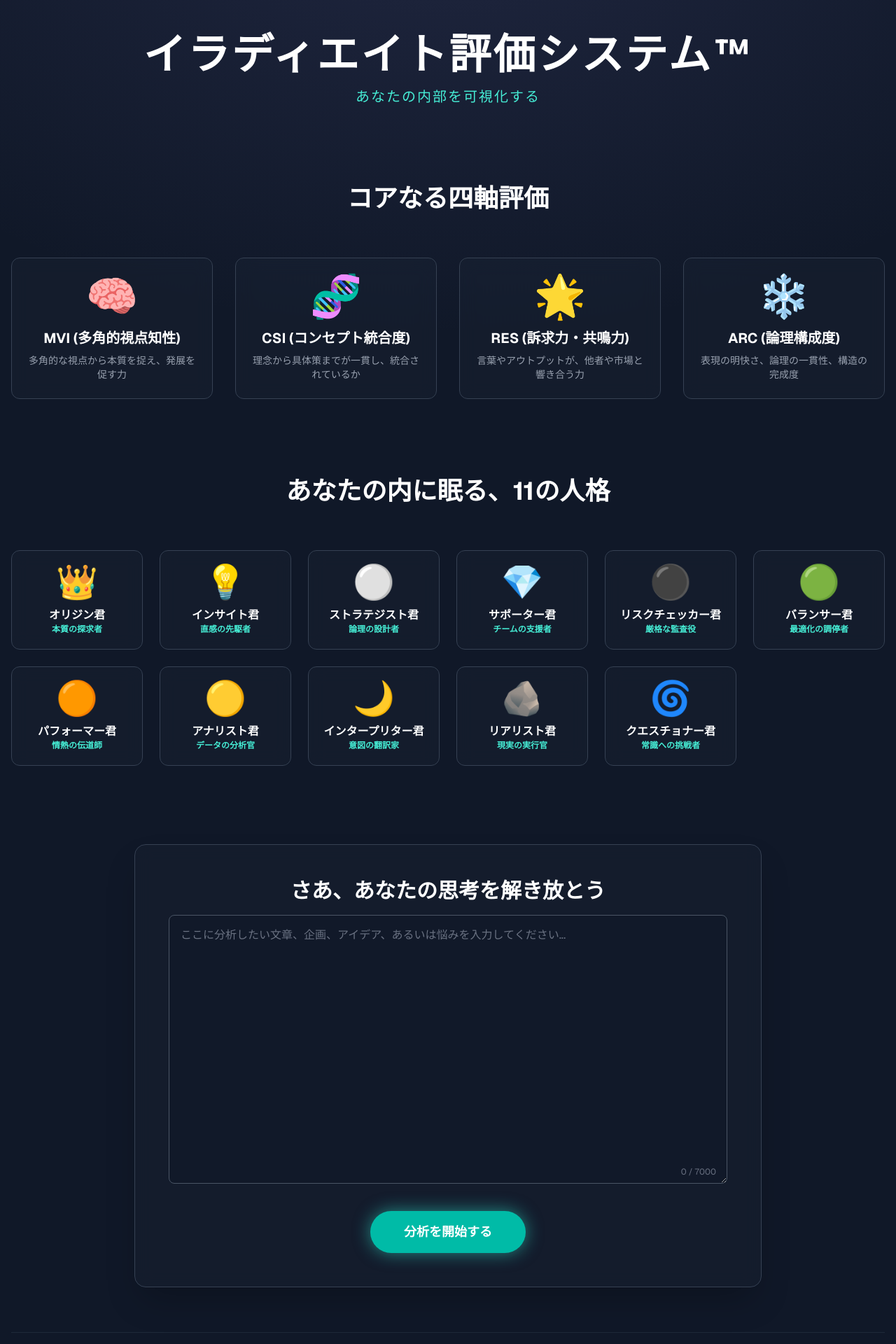
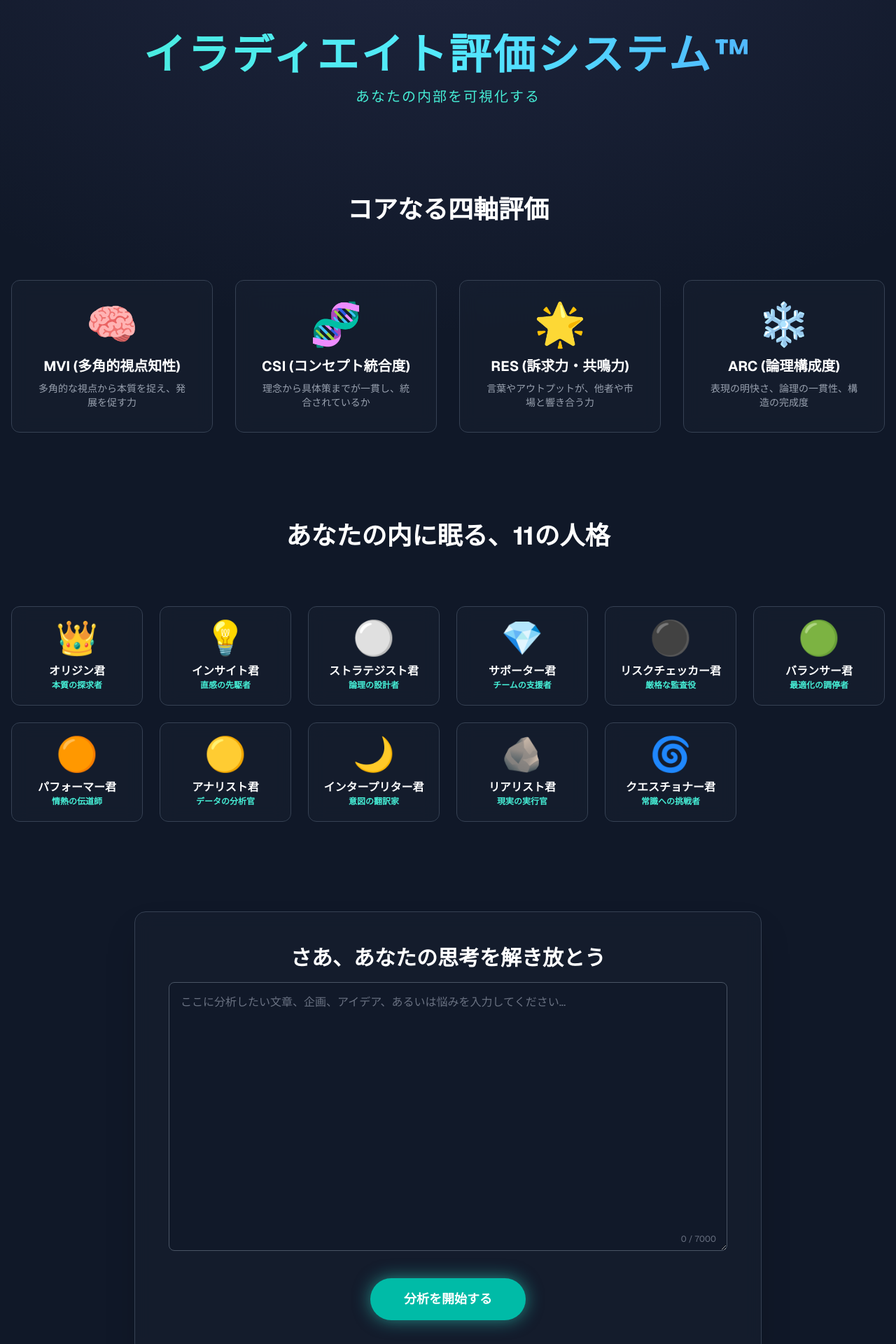
Before and after one commit to POCKY2626/irradiate-app, a Next.js app: page / in a window 1280 px wide. Shown: the top 1920 px of the page at 70% size. Built offline with nearby package versions, Linux system fonts and the light colour scheme.

Commit message:
feat: Increase textarea size and add character counter

```diff
--- a/app/page.tsx
+++ b/app/page.tsx
@@ -120,8 +120,8 @@ function MainContent() {
     <div className="min-h-screen bg-gray-900 text-gray-200 font-sans">
       <div className="absolute top-0 left-0 w-full h-full bg-[radial-gradient(ellipse_80%_80%_at_50%_-20%,rgba(120,119,198,0.3),rgba(255,255,255,0))] opacity-50"></div>
       <div className="relative container mx-auto px-4 py-12 z-10">
-        <header className="w-full text-center mb-20 animate-fade-in">
-          <h1 className="text-5xl md:text-6xl font-bold text-white tracking-wider">イラディエイト評価システム™</h1>
+        <header className="w-full text-center mb-32 animate-fade-in">
+          <h1 className="text-5xl md:text-6xl font-bold bg-gradient-to-r from-teal-300 via-cyan-300 to-blue-400 bg-clip-text text-transparent tracking-wider">イラディエイト評価システム™</h1>
           <p className="text-teal-300 text-xl mt-4 tracking-widest">あなたの内部を可視化する</p>
         </header>
 
@@ -130,11 +130,11 @@ function MainContent() {
         {!result ? (
           <>
             {/* 結果がない時に表示されるセクション */}
-            <section className="my-28 animate-fade-in-slow">
-              <h2 className="text-4xl font-bold text-center mb-16 text-white">コアなる四軸評価</h2>
+            <section className="my-32 animate-fade-in-slow">
+              <h2 className="text-4xl font-bold text-center mb-20 text-white">コアなる四軸評価</h2>
               <div className="grid grid-cols-1 md:grid-cols-2 lg:grid-cols-4 gap-8">
                 {axesData.map(axis => (
-                  <div key={axis.name} className="bg-gray-800/30 backdrop-blur-md border border-gray-700 p-6 rounded-xl text-center hover:border-teal-400 transition-all duration-300">
+                  <div key={axis.name} className="bg-gray-800/30 backdrop-blur-md border border-gray-700 p-8 rounded-xl text-center hover:border-teal-400 hover:bg-gray-800/50 hover:shadow-lg hover:scale-105 transition-all duration-300 cursor-pointer">
                     <span className="text-6xl">{axis.icon}</span>
                     <h3 className="text-xl font-bold mt-4 text-white">{axis.name}</h3>
                     <p className="text-sm text-gray-400 mt-2">{axis.description}</p>
@@ -142,11 +142,11 @@ function MainContent() {
                 ))}
               </div>
             </section>
-            <section className="my-28 animate-fade-in-slow">
-              <h2 className="text-4xl font-bold text-center mb-16 text-white">あなたの内に眠る、11の人格</h2>
+            <section className="my-32 animate-fade-in-slow">
+              <h2 className="text-4xl font-bold text-center mb-20 text-white">あなたの内に眠る、11の人格</h2>
               <div className="grid grid-cols-2 md:grid-cols-4 lg:grid-cols-6 gap-6">
                 {councilMembers.map(member => (
-                  <div key={member.name} className="bg-gray-800/30 backdrop-blur-md border border-gray-700 p-5 rounded-xl text-center flex flex-col items-center justify-center hover:bg-gray-700/50 transition duration-300">
+                  <div key={member.name} className="bg-gray-800/30 backdrop-blur-md border border-gray-700 p-5 rounded-xl text-center flex flex-col items-center justify-center hover:bg-gray-700/50 hover:border-teal-400 hover:shadow-lg hover:scale-105 transition-all duration-300 cursor-pointer">
                     <span className="text-5xl">{member.icon}</span>
                     <h3 className="text-md font-bold mt-3 text-white">{member.name}</h3>
                     <p className="text-xs text-teal-300 font-semibold">{member.title}</p>
@@ -154,7 +154,7 @@ function MainContent() {
                 ))}
               </div>
             </section>
-            <main id="analysis-form" className="w-full max-w-4xl mx-auto flex-grow flex flex-col items-center justify-center bg-gray-800/30 backdrop-blur-md border border-gray-700 p-8 md:p-12 rounded-2xl shadow-2xl animate-fade-in-slow">
+            <main id="analysis-form" className="w-full max-w-4xl mx-auto mb-32 flex-grow flex flex-col items-center justify-center bg-gray-800/30 backdrop-blur-md border border-gray-700 p-8 md:p-12 rounded-2xl shadow-2xl hover:shadow-[0_0_40px_rgba(45,212,191,0.3)] transition-all duration-300 animate-fade-in-slow">
               <div className="w-full text-center">
                 <h2 className="text-3xl font-bold mb-4 text-white">さあ、あなたの思考を解き放とう</h2>
                 <div className="relative w-full">
@@ -226,7 +226,7 @@ function MainContent() {
                       <p className="mt-4 text-base text-gray-100 leading-relaxed">
                         {comments?.evaluationComment || "（評価コメントなし）"}
                       </p>
-                      <p className="mt-4 text-base text-blue-400 italic leading-relaxed">
+                      <p className="mt-4 text-base text-yellow-300 italic leading-relaxed">
                         <span className="font-semibold">🌱 改善ヒント：</span>
                         {comments?.improvementComment || "（改善ヒントなし）"}
                       </p>
```
